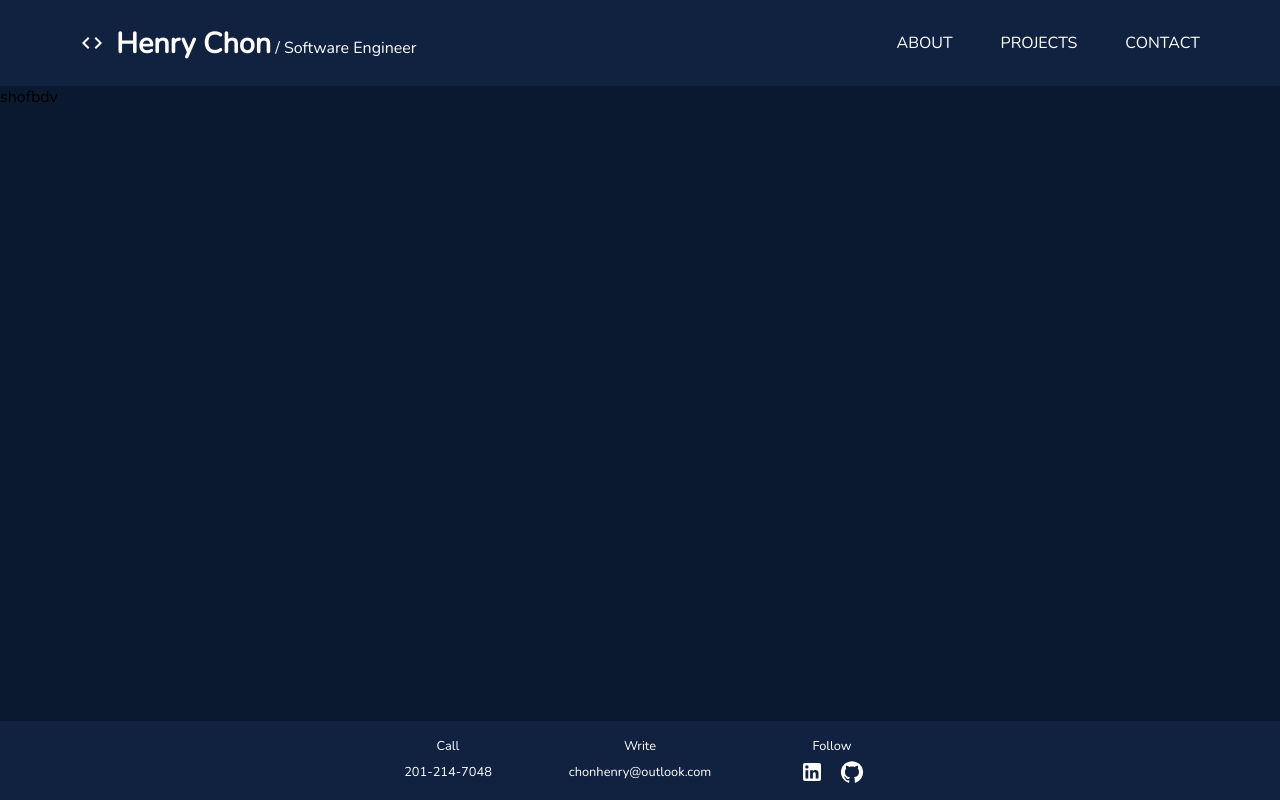
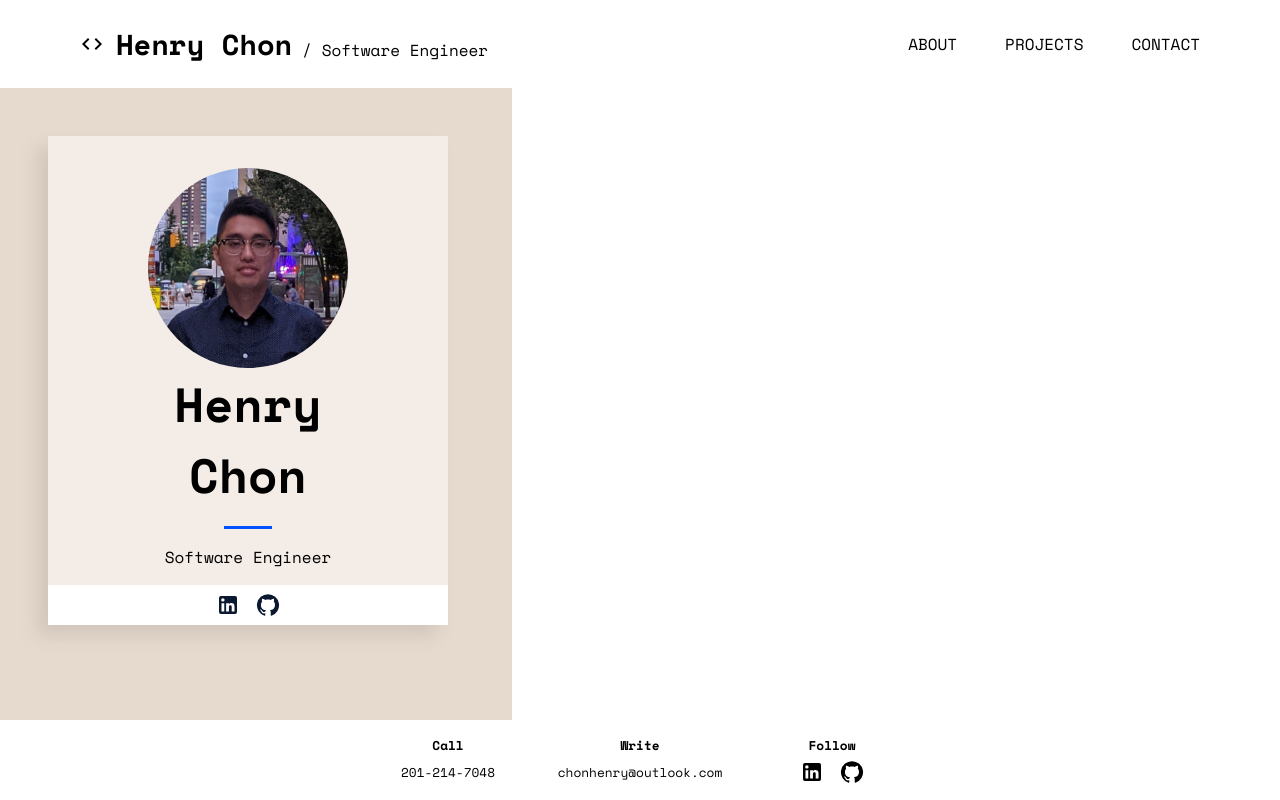
Before and after one commit to chonhenry/portfolio-nextjs, a Next.js app: page / in a window 1280 px wide. Built offline with nearby package versions, Linux system fonts and the light colour scheme.

Commit message:
change color theme; added card

```diff
--- a/pages/index.js
+++ b/pages/index.js
@@ -1,5 +1,9 @@
 import Head from "next/head";
+import Image from "next/image";
+import LinkedInIcon from "@mui/icons-material/LinkedIn";
+import GitHubIcon from "@mui/icons-material/GitHub";
 import styles from "../styles/Home.module.css";
+import image from "../public/portfolio.jpg";
 
 export default function Home() {
   return (
@@ -9,7 +13,36 @@ export default function Home() {
         <meta name="description" content="Generated by create next app" />
         <link rel="icon" href="/favicon.ico" />
       </Head>
-      shofbdv
+
+      <div className={styles.left}></div>
+      <div className={styles.right}>sfv</div>
+
+      <div className={styles.card}>
+        <Image
+          // loader={myLoader}
+          className={styles.image}
+          src={image}
+          alt="Picture of the author"
+          width={200}
+          height={200}
+        />
+        <div className={styles.first_name}>Henry</div>
+        <div className={styles.last_name}>Chon</div>
+        <div className={styles.divider} />
+        <div className={styles.title}>Software Engineer</div>
+        <div className={styles.card_bottom}>
+          <LinkedInIcon
+            className={styles.icon}
+            onClick={() =>
+              window.open("https://www.linkedin.com/in/chonhenry/")
+            }
+          />
+          <GitHubIcon
+            className={styles.icon}
+            onClick={() => window.open("https://github.com/chonhenry")}
+          />
+        </div>
+      </div>
     </div>
   );
 }
--- a/styles/Footer.module.css
+++ b/styles/Footer.module.css
@@ -1,5 +1,5 @@
 .footer {
-  background-color: var(--light_navy-color);
+  background-color: var(--white-color);
   display: flex;
   justify-content: center;
   align-items: center;
@@ -13,7 +13,7 @@
   flex-direction: column;
   justify-content: center;
   align-items: center;
-  color: var(--white-color);
+  color: #000;
   font-size: 0.8rem;
   width: 10rem;
 }
@@ -25,6 +25,7 @@
 
 .title {
   margin-bottom: 0.3rem;
+  font-weight: bold;
 }
 
 .info {
--- a/styles/Home.module.css
+++ b/styles/Home.module.css
@@ -1,4 +1,101 @@
 .container {
   flex-grow: 1;
-  background-color: var(--navy-color);
+  /* background-color: var(--navy-color); */
+  color: var(--white-color);
+  display: flex;
+  position: relative;
+  z-index: 1;
 }
+
+.left {
+  width: 40%;
+  display: flex;
+  justify-content: center;
+  align-items: center;
+  background-color: var(--color-1);
+}
+
+.right {
+  width: 60%;
+  background-color: var(--white-color);
+}
+
+.card {
+  position: absolute;
+  top: 3rem;
+  left: 3rem;
+  background-color: var(--color-2);
+  width: 400px;
+  display: flex;
+  flex-direction: column;
+  justify-content: center;
+  align-items: center;
+  padding-top: 2rem;
+  box-shadow: var(--shd,0 1px 4px rgba(0,0,0,.6));
+}
+
+.image {
+  border-radius: 50%;
+}
+
+.first_name,
+.last_name {
+  font-size: 3rem;
+  font-weight: 700;
+  color: #000;
+}
+
+.divider {
+  background-color: var(--color-3);
+  height: 0.2rem;
+  width: 3rem;
+  margin-top: 1rem;
+  margin-bottom: 1rem;
+}
+
+.title {
+  word-spacing: 10%;
+  margin-bottom: 1rem;
+  color: #000;
+}
+
+.card_bottom {
+  background-color: var(--white-color);
+  width: 100%;
+  display: flex;
+  justify-content: center;
+  padding-top: 0.5rem;
+  padding-bottom: 0.5rem;
+}
+
+.icon {
+  cursor: pointer;
+  color: var(--navy-color);
+}
+
+.icon:first-child {
+  margin-right: 0.5rem;
+}
+
+.icon:last-child {
+  margin-left: 0.5rem;
+}
+
+@media (max-width: 850px) {
+  .container {
+    flex-direction: column-reverse;
+  }
+
+  .left,
+  .right {
+    width: 100%;
+  }
+
+  .right {
+    height: 40vh;
+  }
+
+  .left {
+    height: 60vh;
+  }
+}
--- a/styles/Navbar.module.css
+++ b/styles/Navbar.module.css
@@ -1,11 +1,13 @@
 .navbar {
-  color: var(--white-color);
-  background-color: var(--light_navy-color);
+  color: #000;
+  background-color: var(--white-color);
   padding-top: 1rem;
   padding-bottom: 1rem;
   display: flex;
   justify-content: space-between;
   position: relative;
+  z-index: 100;
+  color: #000;
 }
 
 .nav_btn {
@@ -21,7 +23,7 @@
 }
 
 .nav_left:hover {
-  color: var(--green-color);
+  color: var(--color-3);
 }
 
 .nav_box {
@@ -46,6 +48,7 @@
 }
 
 .nav_right {
+  /* background-color: var(--color-1); */
   margin-right: 5rem;
   display: flex;
   text-transform: uppercase;
@@ -59,13 +62,14 @@
 }
 
 .nav_menu_item {
+  /* color: var(--white-color); */
   display: inline-block;
   cursor: pointer;
   transition: 0.3s;
 }
 
 .nav_menu_item:hover {
-  color: var(--green-color);
+  color: var(--color-3);
 }
 
 @media (max-width: 850px) {
@@ -78,15 +82,15 @@
     height: 2rem;
     top: 1rem;
     right: 1rem;
-    border: 1px solid var(--green-color);
-    color: var(--green-color);
+    border: 1px solid var(--color-3);
+    color: var(--color-3);
   }
 
   .nav_right {
     position: absolute;
     width: 100vw;
     height: 100vh;
-    background-color: var(--navy-color);
+    background-color: var(--color-1);
     top: 0;
     right: 0;
     margin: 0;
--- a/styles/globals.css
+++ b/styles/globals.css
@@ -1,4 +1,6 @@
 @import url("https://fonts.googleapis.com/css2?family=Nunito&display=swap");
+@import url("https://fonts.googleapis.com/css2?family=Oxygen:wght@300;400;700&display=swap");
+@import url("https://fonts.googleapis.com/css2?family=Space+Mono:wght@400;700&display=swap");
 
 html,
 body {
@@ -7,7 +9,9 @@ body {
   /* font-family: -apple-system, BlinkMacSystemFont, Segoe UI, Roboto, Oxygen,
     Ubuntu, Cantarell, Fira Sans, Droid Sans, Helvetica Neue, sans-serif; */
   /* font-family: "Roboto", sans-serif; */
-  font-family: "Nunito", sans-serif;
+  /* font-family: "Nunito", sans-serif; */
+  /* font-family: "Oxygen", sans-serif; */
+  font-family: "Space Mono", monospace;
 }
 
 a {
@@ -22,4 +26,8 @@ a {
   --lightest_navy-color: #233554;
   --green-color: #64ffda;
   --white-color: #fff;
+  --color-1: #e6dace;
+  --color-2: #f4ece6;
+  --color-3: #0050ff;
+  --shd: -11.31px 11.31px 17px 0px rgba(138, 131, 124, 0.23);
 }
```
